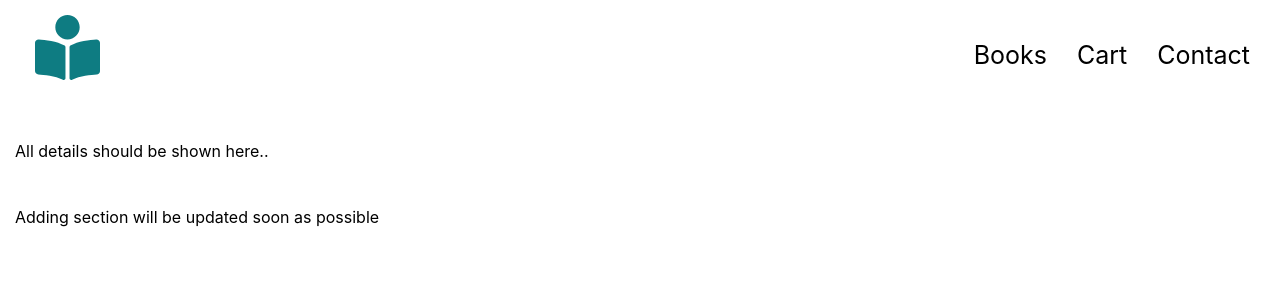
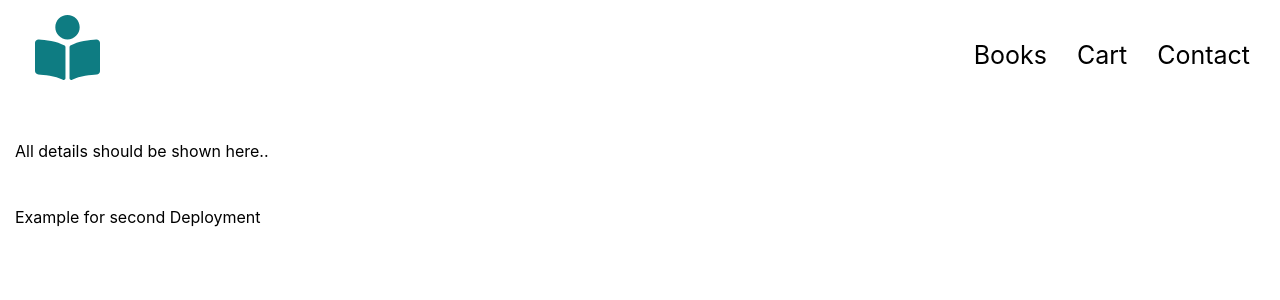
Before and after one commit to Ashokkadubandi/git-code, a React (Create React App) app: page /contact in a window 1280 px wide. Shown: the top 300 px of the page. Built offline with nearby package versions, Linux system fonts and the light colour scheme.

Commit message:
Example for deployment

```diff
--- a/src/Components/Contact/index.js
+++ b/src/Components/Contact/index.js
@@ -5,7 +5,7 @@ const Contact = () => (
     <Header />
     <div>
       <p>All details should be shown here..</p>
-      <p>Adding section will be updated soon as possible</p>
+      <p>Example for second Deployment </p>
     </div>
   </>
 );
--- a/src/Components/cart/index.js
+++ b/src/Components/cart/index.js
@@ -10,7 +10,9 @@ class Cart extends Component {
       <Sample.Consumer>
         {(value) => {
           const { cart } = value;
-          console.log(cart);
+          {
+            /* console.log(cart); */
+          }
 
           return (
             <>
```
